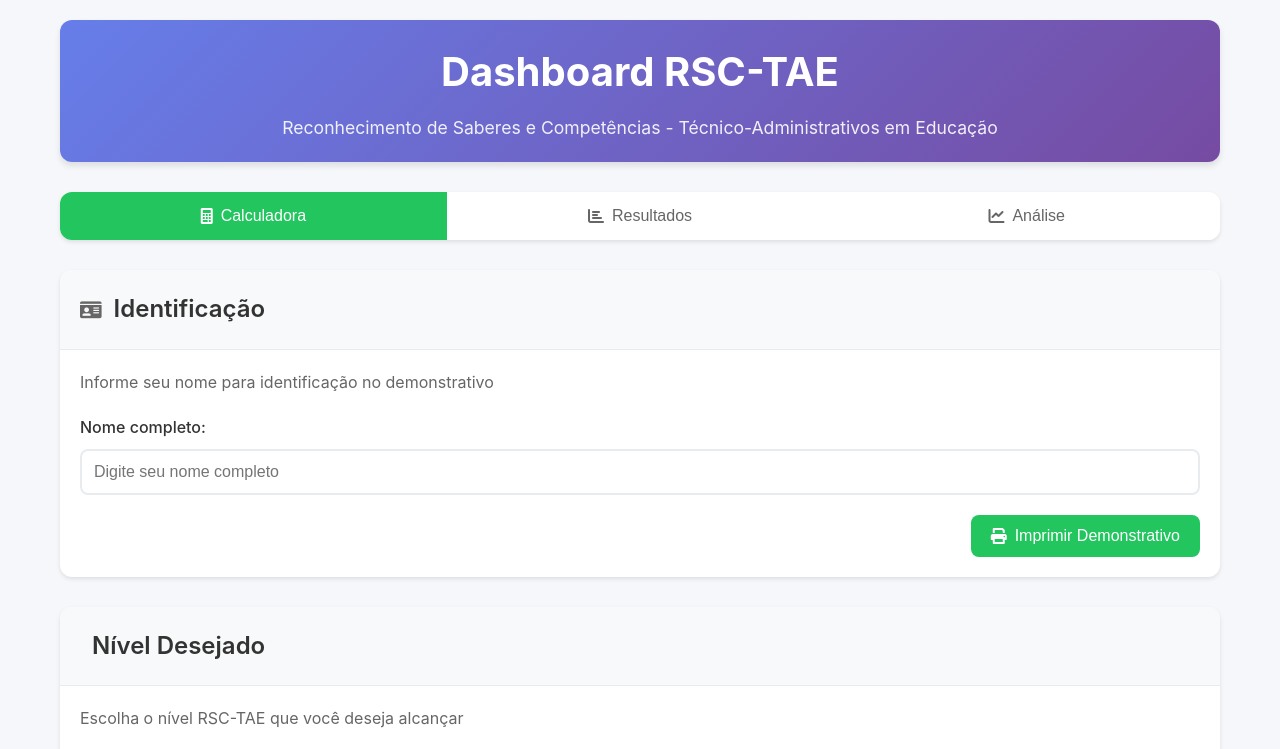
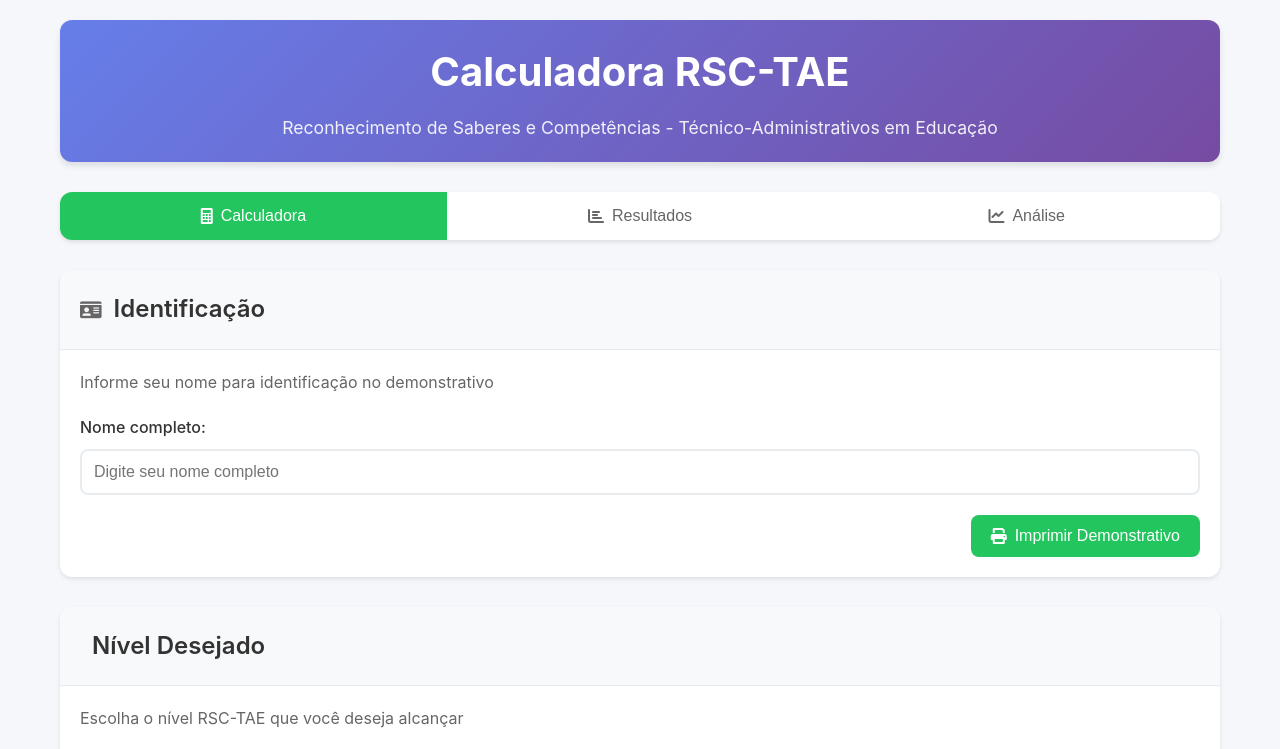
Before and after one commit to rodolfoburiti-dev/calculadora-rsc-tae, a plain HTML site: page index.html in a window 1280 px wide. Shown: the top 749 px of the page. Drawn offline with nearby package versions, Linux system fonts and the light colour scheme.

Commit message:
Update index.html

```diff
--- a/index.html
+++ b/index.html
@@ -3,7 +3,7 @@
 <head>
     <meta charset="UTF-8">
     <meta name="viewport" content="width=device-width, initial-scale=1.0">
-    <title>Dashboard RSC-TAE - Reconhecimento de Saberes e Competências</title>
+    <title>Calculadora RSC-TAE - Reconhecimento de Saberes e Competências</title>
     <link rel="stylesheet" href="styles.css">
     <link href="https://cdnjs.cloudflare.com/ajax/libs/font-awesome/6.0.0/css/all.min.css" rel="stylesheet">
     <link rel="shortcut icon" href="icon-tae.png" type="image/x-icon">
@@ -13,7 +13,7 @@
     <div class="container">
         <!-- Header -->
         <header class="header">
-            <h1>Dashboard RSC-TAE</h1>
+            <h1>Calculadora RSC-TAE</h1>
             <p>Reconhecimento de Saberes e Competências - Técnico-Administrativos em Educação</p>
         </header>
 
```
